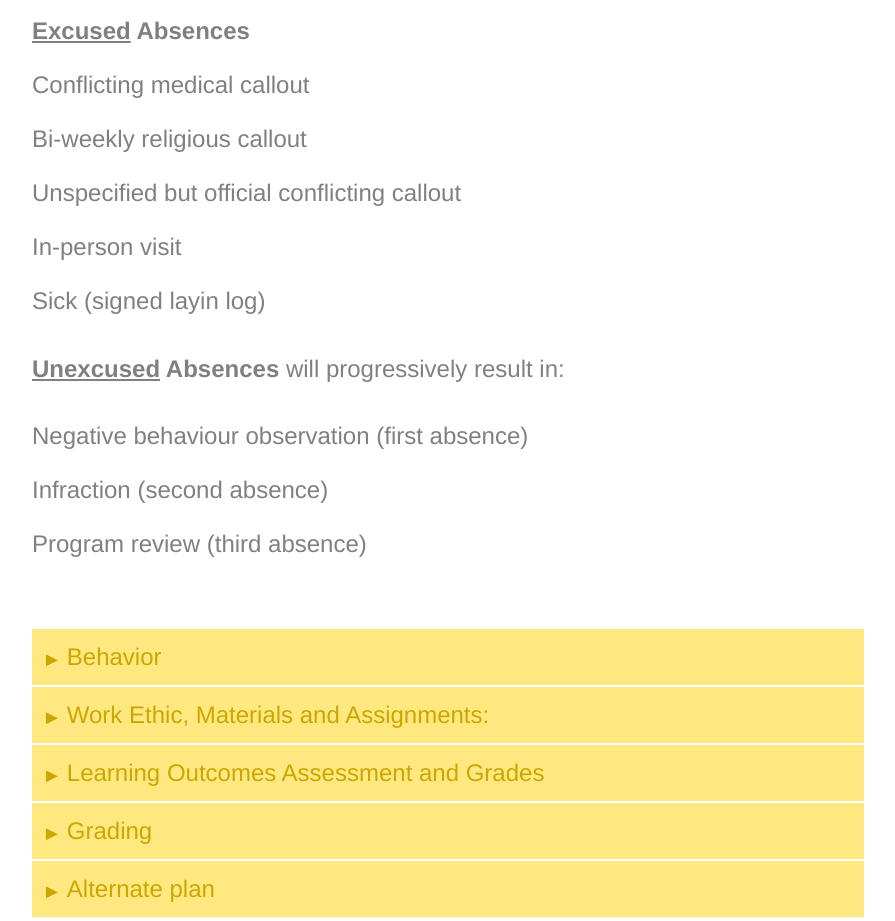
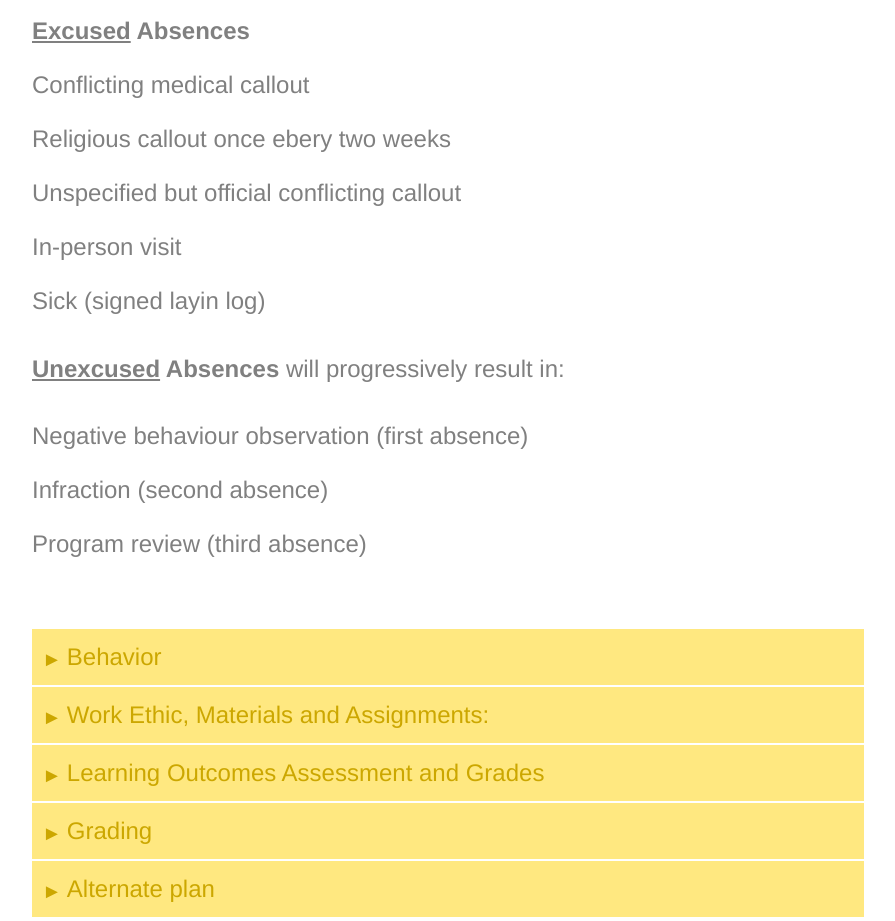
Before and after one commit to mrdale/digital-design-syllabi, an Astro site: page /bus210 in a window 1280 px wide. Shown: the part 3080-4001 px from the top of the page, without its empty margins (192-1087 px from the left). Built offline with nearby package versions, Linux system fonts and the light colour scheme; Astro itself is replaced by a stand-in of ours.

Commit message:
clarify attendance

```diff
--- a/src/components/wwcc-requirements.astro
+++ b/src/components/wwcc-requirements.astro
@@ -12,7 +12,7 @@
             <p><strong><u>Excused</u> Absences</strong></p>
             <ul>
                   <li>Conflicting medical callout</li>
-                  <li>Bi-weekly religious callout</li>
+                  <li>Religious callout once ebery two weeks</li>
                   <li>Unspecified but official conflicting callout</li>
                   <li>In-person visit</li>
                   <li>Sick (signed layin log)</li>
```
